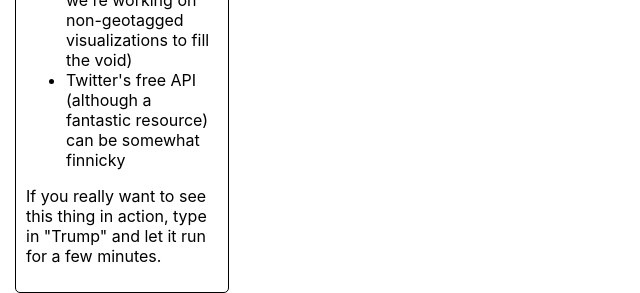
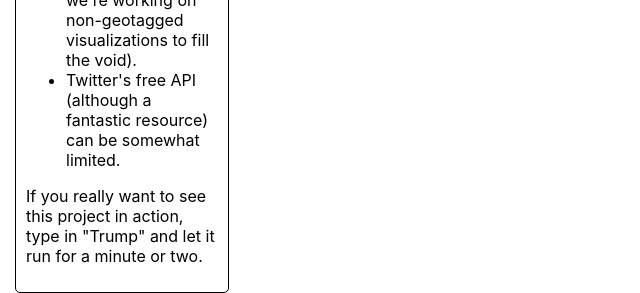
Before and after one commit to jnapolitan/twitter-data-vis, a React (Create React App) app: page / in a window 1280 px wide. Shown: the part 955-1248 px from the top of the page, without its empty margins (0-640 px from the left). Built offline with nearby package versions, Linux system fonts and the light colour scheme; no server answers.

Commit message:
Update description language

```diff
--- a/src/components/world_map.jsx
+++ b/src/components/world_map.jsx
@@ -191,10 +191,10 @@ export default class WorldMap extends Component {
           <h4>*Please note*</h4>
           <p>This is an ongoing project with more visualizations to come. If it seems like there aren't many (or any) Tweets being visualized, it's likely due to one of the following:</p>
           <ul>
-            <li>Not as many Tweets are geo-tagged as you might think (and we're working on non-geotagged visualizations to fill the void)</li>
-            <li>Twitter's free API (although a fantastic resource) can be somewhat finnicky</li>
+            <li>Not as many Tweets are geo-tagged as you might think (and we're working on non-geotagged visualizations to fill the void).</li>
+            <li>Twitter's free API (although a fantastic resource) can be somewhat limited.</li>
           </ul>
-          <p>If you really want to see this thing in action, type in "Trump" and let it run for a few minutes.</p>
+          <p>If you really want to see this project in action, type in "Trump" and let it run for a minute or two.</p>
         </div>
       </>;
   }
```
